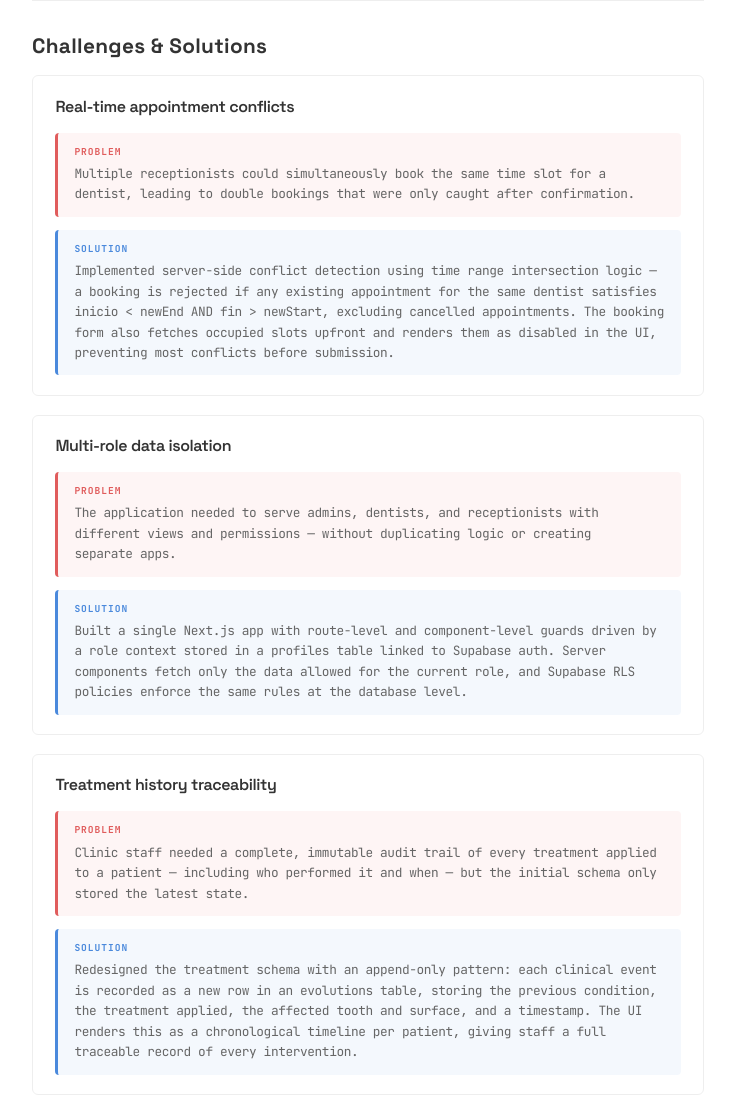
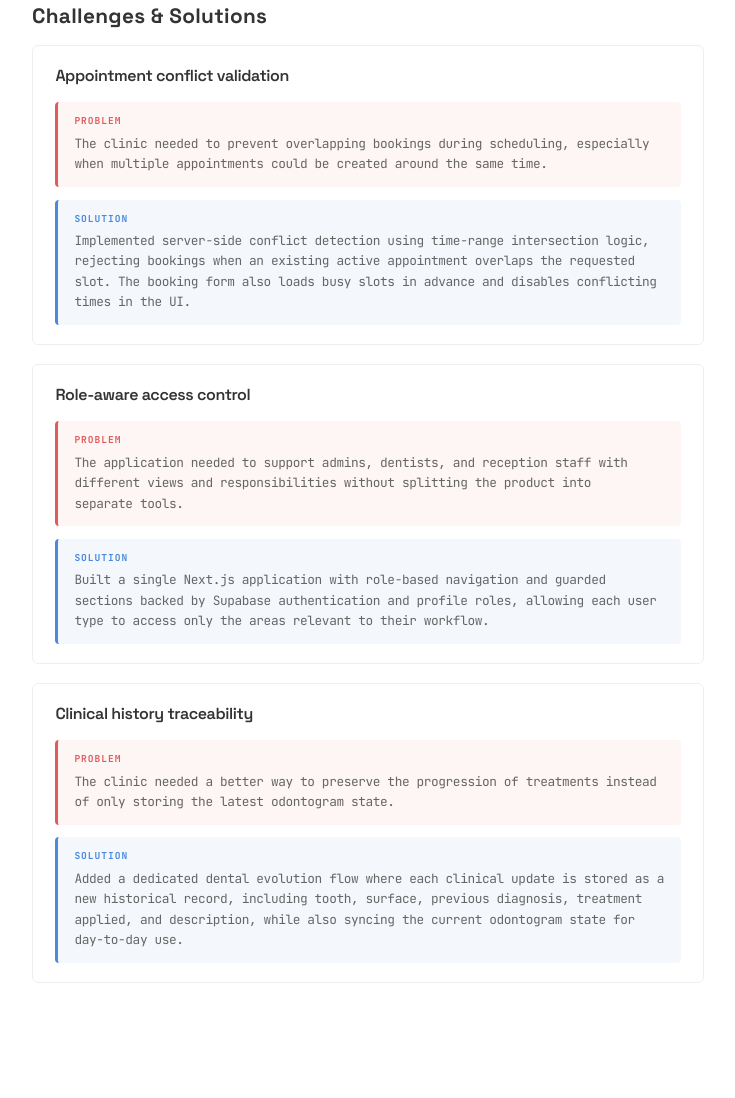
Before and after one commit to johanmeci/minimalist-portfolio, an Astro site: page /projects/clinic-dentist in a window 1280 px wide. Shown: the part 1391-2489 px from the top of the page, without its empty margins (272-1007 px from the left). Built offline with nearby package versions, Linux system fonts and the light colour scheme; Astro itself is replaced by a stand-in of ours.

Commit message:
refactor: update project description and simplify back link text

```diff
--- a/src/data/clinic-dentist.json
+++ b/src/data/clinic-dentist.json
@@ -1,44 +1,44 @@
 {
   "name": "Clinic Dentist",
   "tagline": "Full-stack management system for dental clinics",
-  "description": "Private client project — a comprehensive web platform built to modernize the daily operations of a dental clinic. The system covers patient record management, appointment scheduling, treatment tracking, and operational reporting. Designed for multi-role access and server-validated workflows, it brings structure and efficiency to clinical workflows that were previously handled manually.",
+  "description": "Private client project — a full-stack web platform built to streamline the daily operations of a dental clinic. The system covers patient management, appointment scheduling, odontogram tracking, radiography uploads, treatment planning, and payment follow-up. Designed with role-aware workflows and server-side validation, it helps replace manual processes with a more structured and efficient clinical workflow.",
   "status": "In progress",
   "technologies": ["nextjs", "typescript", "supabase", "shadcn", "tailwind"],
   "highlights": [
     {
       "title": "Patient Records",
-      "description": "Centralized digital histories for each patient — treatments, diagnoses, uploaded documents, and visit notes — all in one searchable view."
+      "description": "Centralized patient profiles with contact data, appointment history, odontogram tracking, radiography uploads, administrative notes, and treatment plans."
     },
     {
       "title": "Appointment Scheduling",
-      "description": "Calendar-based booking system with conflict detection and automated status updates for each appointment."
+      "description": "Weekly calendar-based scheduling with server-side conflict validation, occupied-slot awareness in the UI, and appointment status management."
     },
     {
       "title": "Role-based Access",
-      "description": "Distinct permission levels for admins, dentists, and receptionists — each role sees only the data and actions relevant to their workflow."
+      "description": "Distinct permission levels for admins, dentists, and reception staff, with role-aware navigation and restricted sections based on each workflow."
     },
     {
-      "title": "Operational Reporting",
-      "description": "Dashboard with key clinical and operational metrics: daily appointment occupancy rate, total patient count, high-risk patient alerts based on odontogram findings, and a live view of today's schedule with per-appointment status."
+      "title": "Operational Dashboard",
+      "description": "Dashboard with daily occupancy, total patient count, odontogram-based risk alerts, and a quick view of today's schedule with appointment statuses."
     }
   ],
   "challenges": [
     {
-      "title": "Real-time appointment conflicts",
-      "problem": "Multiple receptionists could simultaneously book the same time slot for a dentist, leading to double bookings that were only caught after confirmation.",
-      "solution": "Implemented server-side conflict detection using time range intersection logic — a booking is rejected if any existing appointment for the same dentist satisfies inicio < newEnd AND fin > newStart, excluding cancelled appointments. The booking form also fetches occupied slots upfront and renders them as disabled in the UI, preventing most conflicts before submission.",
+      "title": "Appointment conflict validation",
+      "problem": "The clinic needed to prevent overlapping bookings during scheduling, especially when multiple appointments could be created around the same time.",
+      "solution": "Implemented server-side conflict detection using time-range intersection logic, rejecting bookings when an existing active appointment overlaps the requested slot. The booking form also loads busy slots in advance and disables conflicting times in the UI.",
       "image": null
     },
     {
-      "title": "Multi-role data isolation",
-      "problem": "The application needed to serve admins, dentists, and receptionists with different views and permissions — without duplicating logic or creating separate apps.",
-      "solution": "Built a single Next.js app with route-level and component-level guards driven by a role context stored in a profiles table linked to Supabase auth. Server components fetch only the data allowed for the current role, and Supabase RLS policies enforce the same rules at the database level.",
+      "title": "Role-aware access control",
+      "problem": "The application needed to support admins, dentists, and reception staff with different views and responsibilities without splitting the product into separate tools.",
+      "solution": "Built a single Next.js application with role-based navigation and guarded sections backed by Supabase authentication and profile roles, allowing each user type to access only the areas relevant to their workflow.",
       "image": null
     },
     {
-      "title": "Treatment history traceability",
-      "problem": "Clinic staff needed a complete, immutable audit trail of every treatment applied to a patient — including who performed it and when — but the initial schema only stored the latest state.",
-      "solution": "Redesigned the treatment schema with an append-only pattern: each clinical event is recorded as a new row in an evolutions table, storing the previous condition, the treatment applied, the affected tooth and surface, and a timestamp. The UI renders this as a chronological timeline per patient, giving staff a full traceable record of every intervention.",
+      "title": "Clinical history traceability",
+      "problem": "The clinic needed a better way to preserve the progression of treatments instead of only storing the latest odontogram state.",
+      "solution": "Added a dedicated dental evolution flow where each clinical update is stored as a new historical record, including tooth, surface, previous diagnosis, treatment applied, and description, while also syncing the current odontogram state for day-to-day use.",
       "image": null
     }
   ]
--- a/src/pages/projects/clinic-dentist.astro
+++ b/src/pages/projects/clinic-dentist.astro
@@ -9,7 +9,7 @@ import data from "@/data/clinic-dentist.json";
   description={data.tagline}
 >
   <main>
-    <a href="/" class="back-link" id="back-link">← Back to portfolio</a>
+    <a href="/" class="back-link" id="back-link">← Back</a>
 
     <header class="hero">
       <img
```
